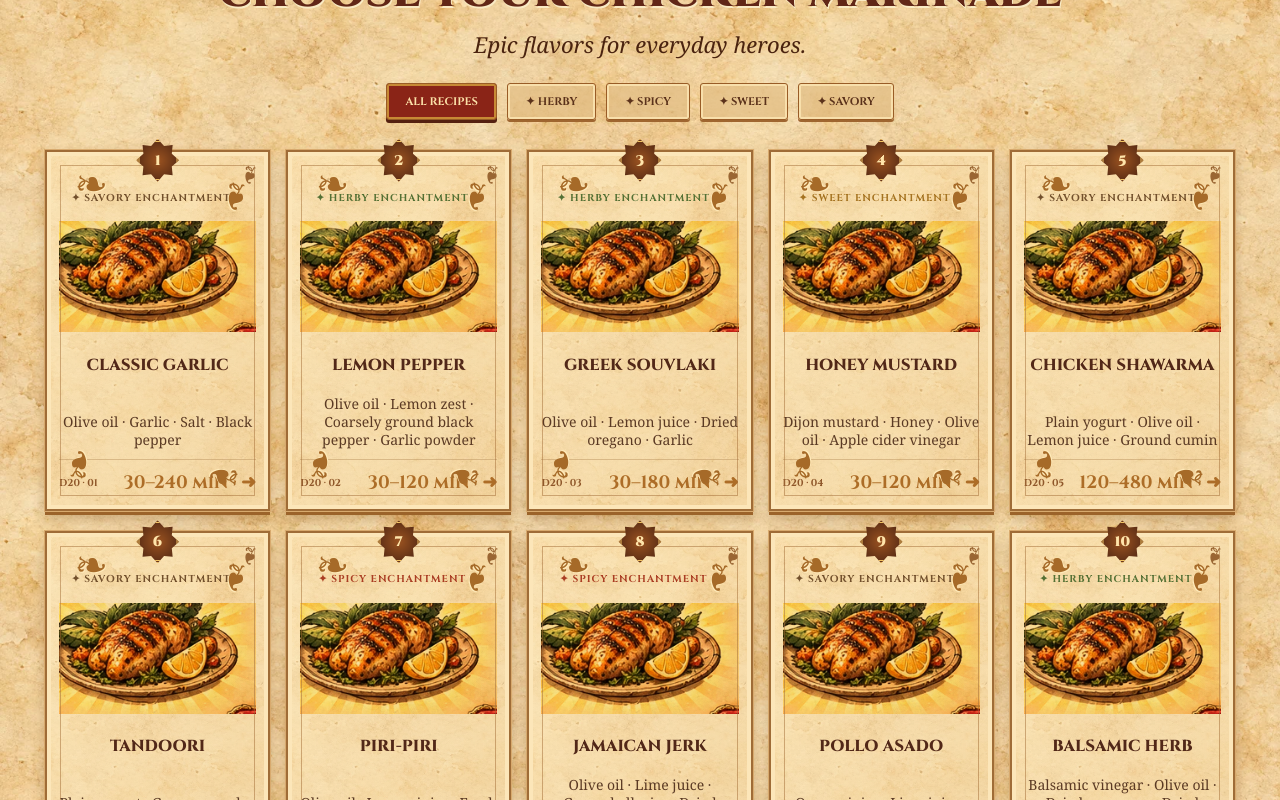
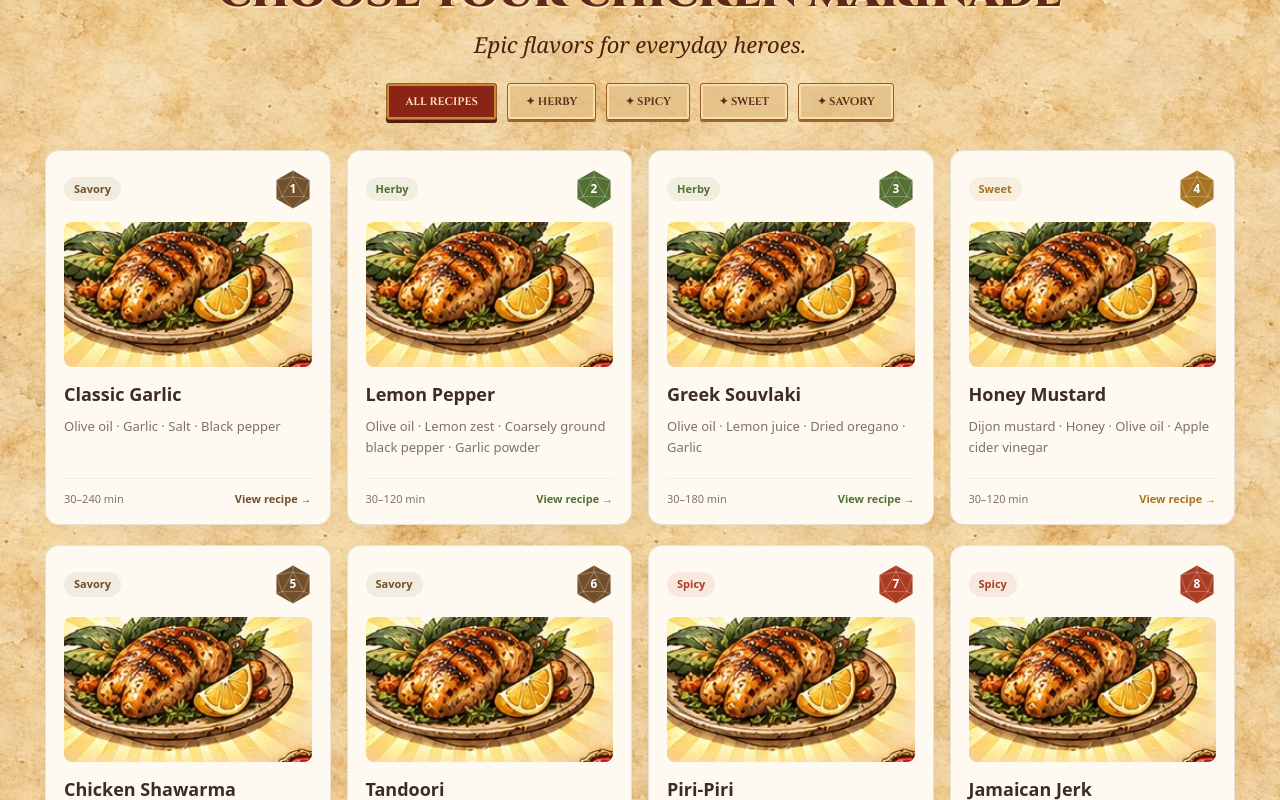
Before and after one commit to irenically/dungeons-and-drumsticks, a React (Vite) app: page / in a window 1280 px wide. Shown: the part 940-1740 px from the top of the page. Built offline with nearby package versions, Linux system fonts and the light colour scheme; a web font is replaced by a local one.

Commit message:
feat: simplify recipe cards with modern styling and colored D20 badges

```diff
--- a/src/components/RecipeGrid.tsx
+++ b/src/components/RecipeGrid.tsx
@@ -2,7 +2,7 @@ import { useState, type CSSProperties } from 'react';
 import { recipes } from '../data/recipes';
 import { formatMarination } from '../data/formatRecipe';
 import type { Recipe } from '../types';
-import { Corners, Ornament } from './Primitives';
+import { Ornament } from './Primitives';
 const filters = ['All', 'Herby', 'Spicy', 'Sweet', 'Savory'] as const;
 export function RecipeGrid({
   chosen,
@@ -43,14 +43,38 @@ export function RecipeGrid({
               onClick={() => onOpen(r)}
               style={{ '--accent': r.ui.accentColor } as CSSProperties}
             >
-              <span className="card-badge">{r.id}</span>
-              <div className="card-category">✦ {r.ui.category} enchantment ✦</div>
+              <div className="card-header">
+                <span className="card-category">{r.ui.category}</span>
+                <span className="card-dice" aria-label={`D20 roll ${r.id}`}>
+                  <svg viewBox="0 0 48 52" aria-hidden="true">
+                    <path d="M24 2 45 14 45 38 24 50 3 38 3 14Z" fill="currentColor" />
+                    <path
+                      d="M24 2 24 10M3 14 24 10 45 14M3 14 10 35 3 38M45 14 38 35 45 38M24 10 10 35 38 35ZM10 35 24 50 38 35"
+                      fill="none"
+                      stroke="white"
+                      strokeOpacity=".35"
+                      strokeWidth="1"
+                    />
+                    <text
+                      x="24"
+                      y="31"
+                      textAnchor="middle"
+                      fill="white"
+                      fontSize="15"
+                      fontWeight="700"
+                      fontFamily="system-ui, sans-serif"
+                    >
+                      {r.id}
+                    </text>
+                  </svg>
+                </span>
+              </div>
               <img
                 className="card-food"
                 src={`${import.meta.env.BASE_URL}assets/${r.ui.image}`}
                 alt="Watercolor illustration of roasted chicken"
               />
-              <h3 className="card-title">{r.name.toUpperCase()}</h3>
+              <h3 className="card-title">{r.name}</h3>
               <p className="card-ingredients">
                 {r.ingredients
                   .slice(0, 4)
@@ -58,10 +82,11 @@ export function RecipeGrid({
                   .join(' · ')}
               </p>
               <div className="card-footer">
-                <span>D20 · {String(r.id).padStart(2, '0')}</span>
-                <span>{formatMarination(r)} · ➜</span>
+                <span>{formatMarination(r)}</span>
+                <span className="card-open" aria-hidden="true">
+                  View recipe →
+                </span>
               </div>
-              <Corners />
             </button>
           ))}
       </div>
--- a/src/styles.css
+++ b/src/styles.css
@@ -1240,7 +1240,7 @@ button:disabled {
 }
 .recipes-grid {
   display: grid;
-  grid-template-columns: repeat(5, minmax(0, 1fr));
+  grid-template-columns: repeat(4, minmax(0, 1fr));
   gap: 20px 16px;
   text-align: center;
 }
@@ -1249,122 +1249,99 @@ button:disabled {
   position: relative;
   display: flex;
   flex-direction: column;
-  align-items: center;
-  isolation: isolate;
-  min-height: 318px;
-  padding: 22px 12px 14px;
-  background:
-    linear-gradient(115deg, #ffebbe99, #f4d7a29c),
-    url('/assets/parchment.webp') center / 500px;
-  border: 2px solid #9f6c37;
-  outline: 1px solid #d8aa6e;
-  box-shadow:
-    inset 0 0 0 4px #fce6b9,
-    0 4px 0 #9b632a,
-    0 8px 13px #75451755;
+  align-items: stretch;
+  min-height: 340px;
+  padding: 18px;
+  background: #fffaf1;
+  border: 1px solid #79502726;
+  border-radius: 14px;
+  box-shadow: 0 4px 16px #4a230f0a;
   cursor: pointer;
+  text-align: left;
   transition:
     transform 0.2s,
-    box-shadow 0.2s;
-}
-.recipe-card:before {
-  content: '❧';
-  position: absolute;
-  right: 6px;
-  top: 5px;
-  color: #9a6633;
-  font-size: 26px;
-  transform: rotate(90deg);
+    box-shadow 0.2s,
+    border-color 0.2s;
+}
+.recipe-card::after {
+  display: none;
 }
 .recipe-card:hover {
-  transform: translateY(-7px) scale(1.025);
-  box-shadow:
-    inset 0 0 0 4px #fce6b9,
-    0 7px 0 #9b632a,
-    0 13px 22px #75451770,
-    0 0 18px #e6a73690;
+  transform: translateY(-4px);
+  border-color: color-mix(in srgb, var(--accent) 50%, transparent);
+  box-shadow: 0 10px 24px #4a230f14;
 }
 .recipe-card.is-picked {
-  outline: 3px solid #d3a033;
-  box-shadow:
-    inset 0 0 0 4px #fce6b9,
-    0 7px 20px #e3ab21cc;
-}
-.card-badge {
-  position: absolute;
-  top: -13px;
-  left: 50%;
-  transform: translateX(-50%);
-  width: 43px;
-  height: 43px;
-  display: grid;
-  place-items: center;
-  z-index: 2;
-  color: #ffe5ab;
-  background: radial-gradient(circle, #9a5320, #4d2412);
-  border: 3px double #f3c363;
-  clip-path: polygon(
-    50% 0,
-    65% 17%,
-    85% 15%,
-    83% 35%,
-    100% 50%,
-    83% 65%,
-    85% 85%,
-    65% 83%,
-    50% 100%,
-    35% 83%,
-    15% 85%,
-    17% 65%,
-    0 50%,
-    17% 35%,
-    15% 15%,
-    35% 17%
-  );
-  font: 900 14px var(--fantasy-font);
+  border-color: var(--accent);
+  box-shadow: 0 0 0 2px color-mix(in srgb, var(--accent) 20%, transparent);
+}
+.card-header {
+  display: flex;
+  align-items: center;
+  justify-content: space-between;
+  gap: 12px;
+  margin-bottom: 12px;
 }
 .card-category {
-  font: 700 10px var(--fantasy-font);
-  text-transform: uppercase;
-  letter-spacing: 1px;
-  margin: 17px 0 8px;
+  font:
+    600 11px/1.3 system-ui,
+    sans-serif;
   color: var(--accent);
+  background: color-mix(in srgb, var(--accent) 9%, #fffaf1);
+  border-radius: 20px;
+  padding: 5px 10px;
+}
+.card-dice {
+  display: block;
+  width: 38px;
+  height: 41px;
+  color: var(--accent);
+  flex-shrink: 0;
+}
+.card-dice svg {
+  display: block;
+  width: 100%;
+  height: 100%;
 }
 .card-food {
   width: 100%;
-  height: 128px;
-  object-fit: contain;
-  mix-blend-mode: multiply;
-  filter: sepia(0.16) saturate(1.25);
+  height: 145px;
+  object-fit: cover;
+  border-radius: 8px;
+  margin-bottom: 16px;
 }
 .card-title {
-  font: 800 16px/1.25 var(--fantasy-font);
-  color: #522818;
-  margin: 3px 0 9px;
-  min-height: 42px;
-  display: flex;
-  align-items: center;
-  justify-content: center;
+  font:
+    650 18px/1.3 system-ui,
+    sans-serif;
+  color: #3c2c23;
+  margin: 0 0 10px;
 }
 .card-ingredients {
-  font-size: 14px;
-  line-height: 1.3;
-  color: #5b3a24;
-  margin: auto 0 10px;
+  font:
+    400 13px/1.6 system-ui,
+    sans-serif;
+  color: #807164;
+  margin: 0 0 20px;
 }
 .card-footer {
   display: flex;
   justify-content: space-between;
   align-items: center;
+  flex-wrap: wrap;
+  gap: 8px;
   width: 100%;
-  border-top: 1px solid #ba925f7f;
-  padding-top: 10px;
-  font: 700 10px var(--fantasy-font);
-  color: #8f572a;
-}
-.card-footer span:last-child {
-  font-size: 18px;
-  color: #ad6d27;
+  border-top: 1px solid #79502716;
+  padding-top: 12px;
+  margin-top: auto;
+  font:
+    500 11px/1.4 system-ui,
+    sans-serif;
+  color: #807164;
+}
+.card-open {
+  color: var(--accent);
+  font-weight: 600;
 }
 .magic-badge {
   display: grid;
@@ -1935,7 +1912,7 @@ button:disabled {
   }
   .recipe-card {
     min-height: 286px;
-    padding: 16px 7px 9px;
+    padding: 12px;
   }
   .card-food {
     height: 100px;
```
